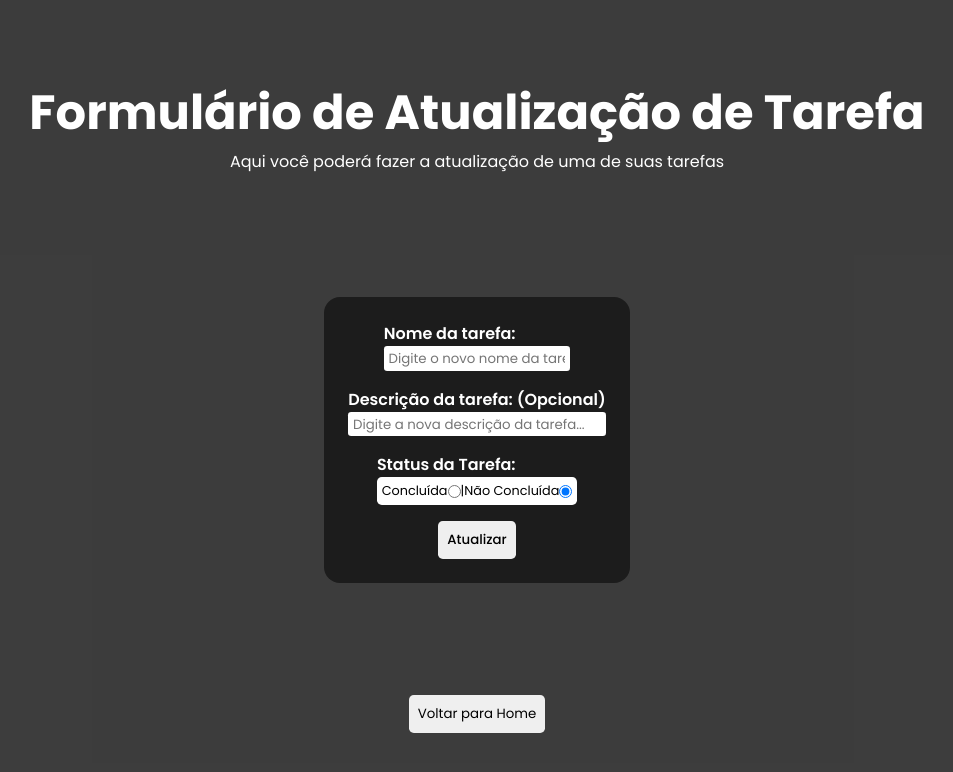
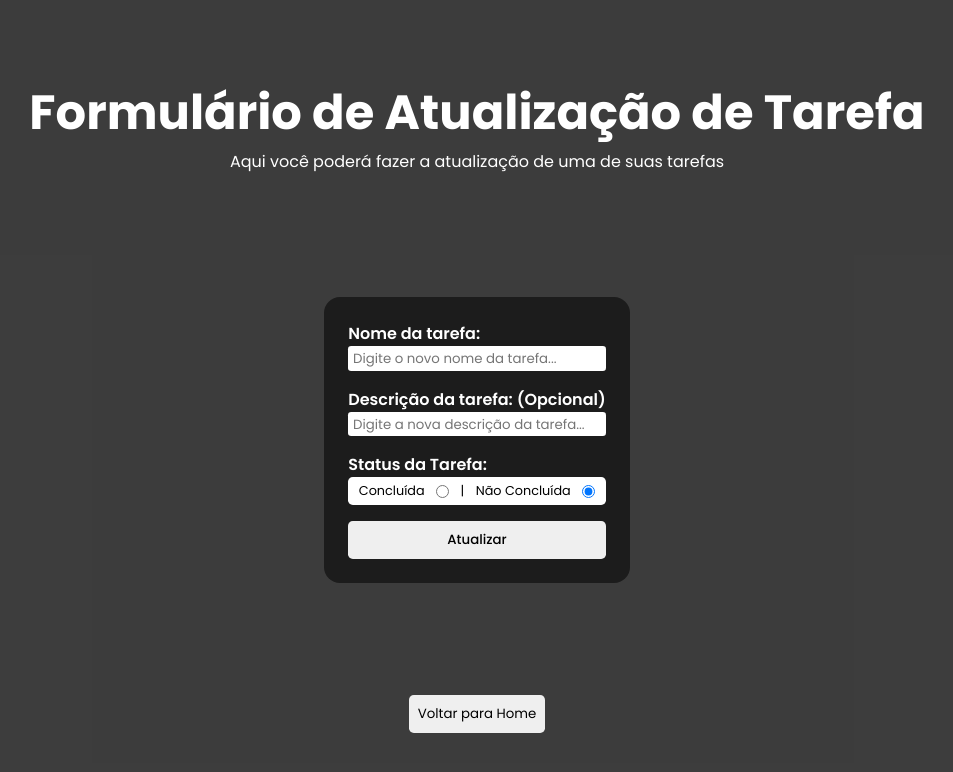
Before and after one commit to CaioAbner/TO-DO-List, a React (Vite) app in the folder front/: page /atualizar/1 in a window 1280 px wide. Shown: the top 772 px of the page, without its empty margins (163-1116 px from the left). Built offline with nearby package versions, Linux system fonts and the light colour scheme; no server answers.

Commit message:
Correção no estilo dos formlários

```diff
--- a/front/src/components/FormTarefas/style.css
+++ b/front/src/components/FormTarefas/style.css
@@ -35,11 +35,10 @@
     & #registerForm {
         display: flex;
         justify-content: center;
-        align-items: center;
         flex-direction: column;
         padding: 1rem;
         height: 30vh;
-        width: auto;
+        width: 350px, auto;
         background-color: #1c1c1c;
         border-radius: 1rem;
         color: #fff;
@@ -57,6 +56,7 @@
             font-weight: 600;
 
             & input {
+                width: auto;
                 outline: none;
                 padding: 0.3rem;
                 border-radius: 0.2rem;
```
